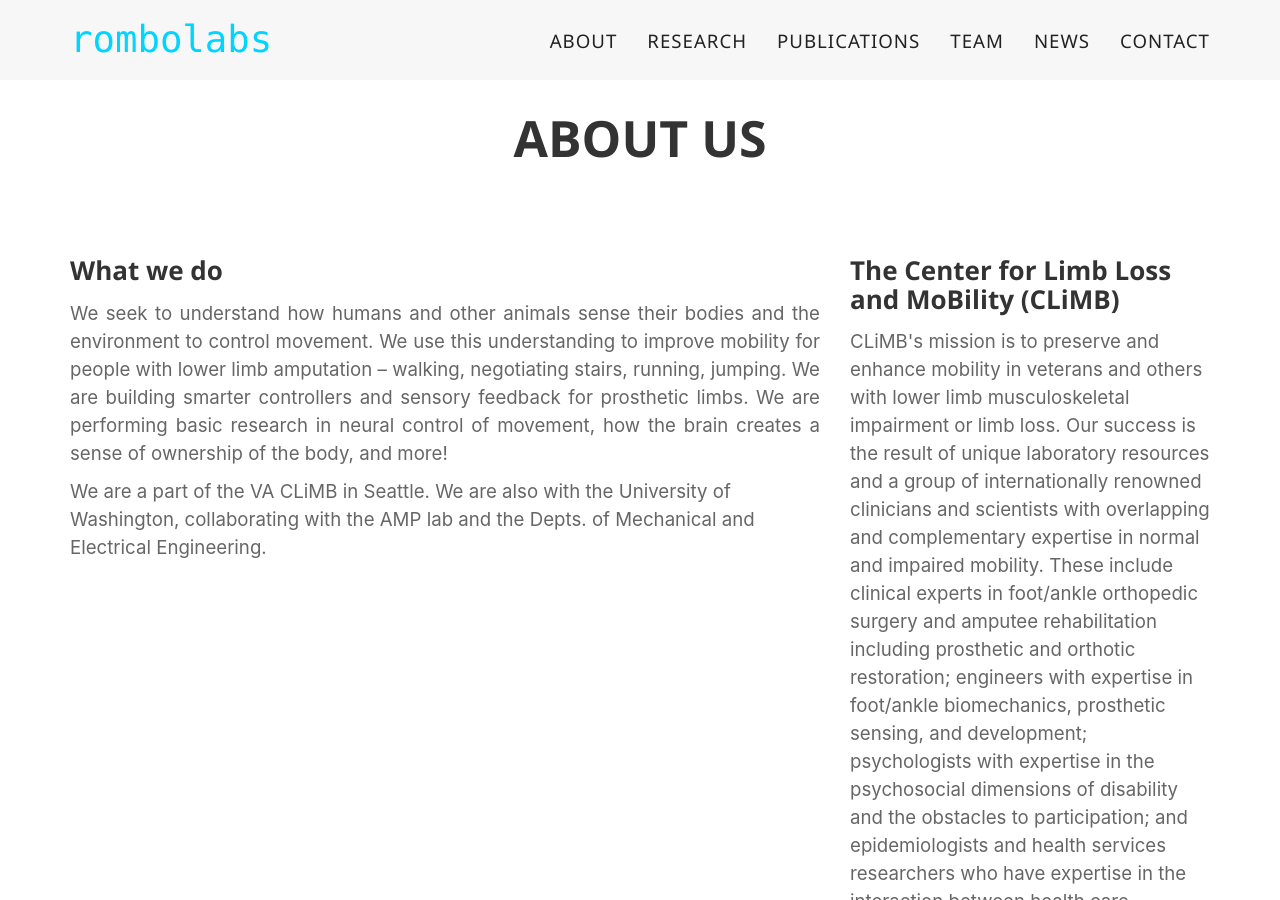
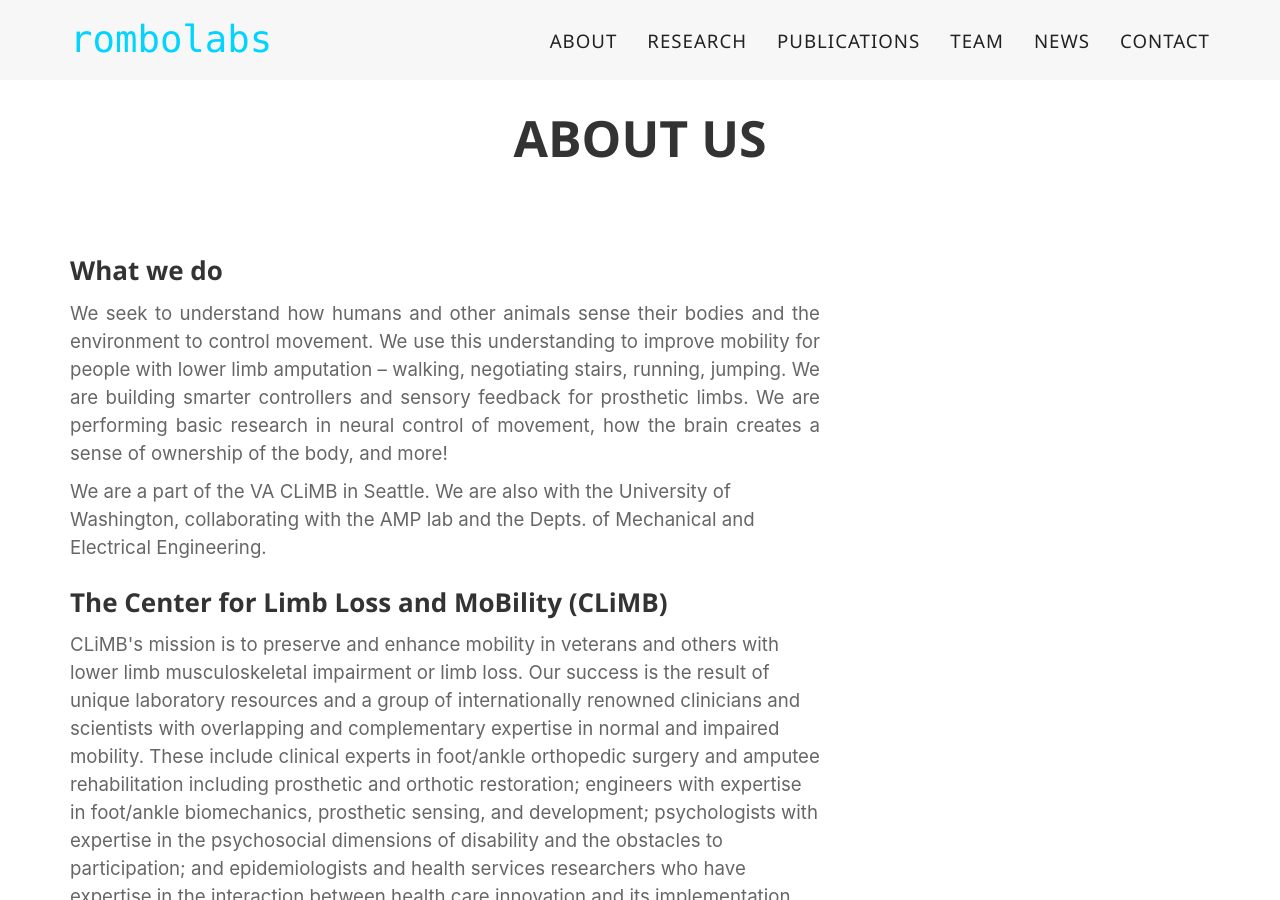
Before and after one commit to RomboLabs/rombolabs.github.io, a Jekyll site: the page built from index.html, in a window 1280 px wide and 900 px high, scrolled down 760 px. Built offline with Jekyll 4.4.1, drawn with Linux system fonts in a browser that asks for light colours; some web fonts are replaced.

Commit message:
formatted rows and cols

```diff
--- a/_includes/about.html
+++ b/_includes/about.html
@@ -12,15 +12,18 @@
                     <p class="text-muted text-justified">We seek to understand how humans and other animals sense their bodies and the environment to control movement. We use this understanding to improve mobility for people with lower limb amputation – walking, negotiating stairs, running, jumping. We are building smarter controllers and sensory feedback for prosthetic limbs. We are performing basic research in neural control of movement, how the brain creates a sense of ownership of the body, and more!</p>
                     <p class="text-muted">We are a part of the VA CLiMB in Seattle. We are also with the University of Washington, collaborating with the AMP lab and the Depts. of Mechanical and Electrical Engineering.</p>
                 </div>
-                <div class="col-md-4">
+            </div>
+            <div class="row">
+                <div class="col-md-8">
                     <h3 class="service-heading">The Center for Limb Loss and MoBility (CLiMB)</h3>
                     <p class="text-muted">CLiMB's mission is to preserve and enhance mobility in veterans and others with lower limb musculoskeletal impairment or limb loss. Our success is the result of unique laboratory resources and a group of internationally renowned clinicians and scientists with overlapping and complementary expertise in normal and impaired mobility. These include clinical experts in foot/ankle orthopedic surgery and amputee rehabilitation including prosthetic and orthotic restoration; engineers with expertise in foot/ankle biomechanics, prosthetic sensing, and development; psychologists with expertise in the psychosocial dimensions of disability and the obstacles to participation; and epidemiologists and health services researchers who have expertise in the interaction between health care innovation and its implementation. The shared resources of laboratories and experimental expertise in our group include: motion capture, biplane fluoroscopy, robotic gait simulation, mechanical testing, prosthetic and orthotic fabrication, advanced 3D printing, and large data set analysis. </p>
                 </div>
-                <div class="col-md-4">
+            </div>
+            <div class="row>
+                <div class="col-md-8">
                     <h3 class="service-heading">University of Washington <a href="https://depts.washington.edu/amplify/">AMPlify lab</a></h3>
                     <p class="text-muted">The AMP Lab is a collaboration at the University of Washington between the College of Engineering and Rehabilitation Medicine that seeks to amplify human and robotic movement and performance.  The AMP Lab seeks to advance our understanding of the dynamics and control of movement to design treatment strategies and assistive technologies that improve function, performance, and quality of life for people in health and disease.</p>
                 </div>
-
             </div>
         </div>
     </section>
```
